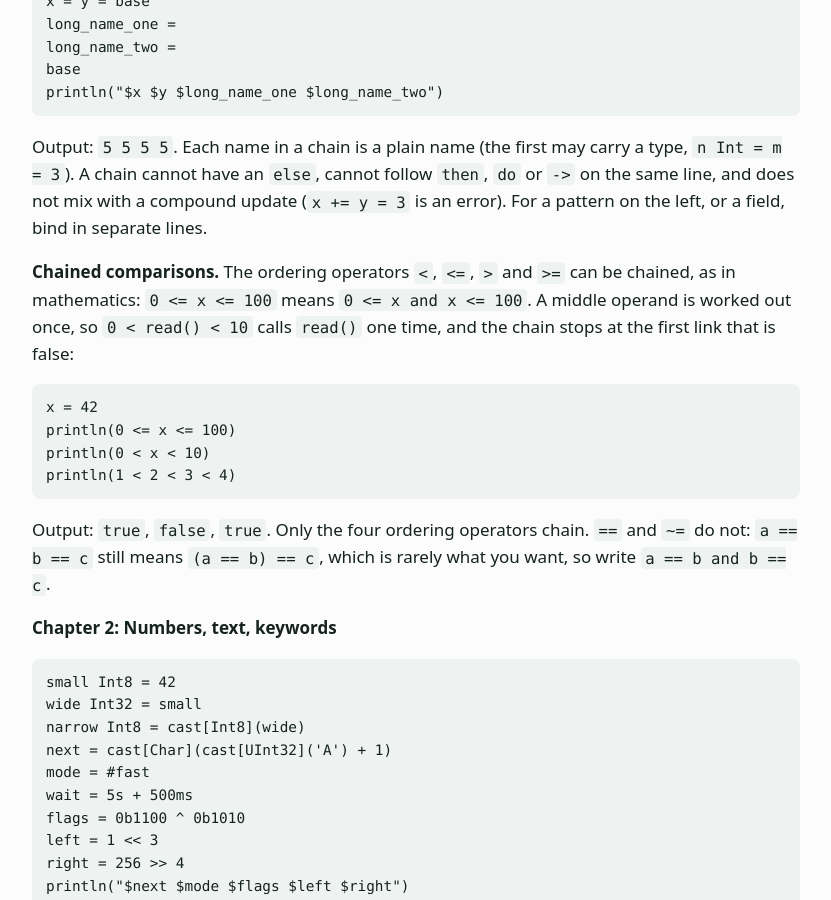
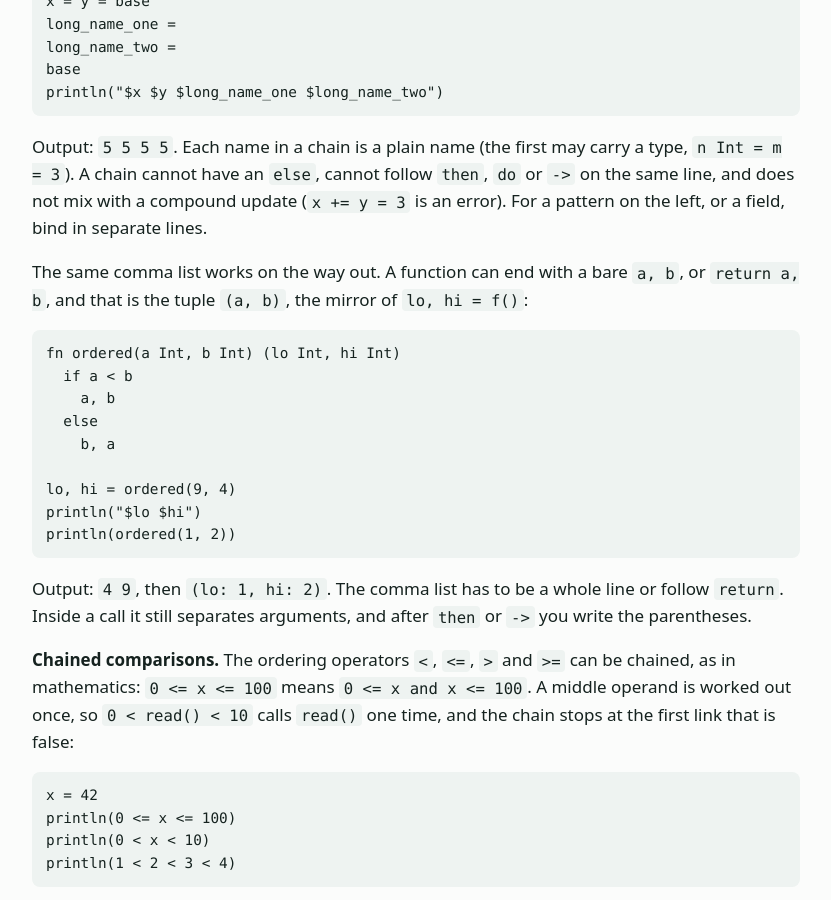
Before and after one commit to slconverse1/moxie, a Jekyll site: the page built from docs/guide.md, in a window 1280 px wide and 900 px high, scrolled down 9284 px. Shown: the whole window, without its empty margins (224-1055 px from the left). Built offline with Jekyll 4.4.1, drawn with Linux system fonts in a browser that asks for light colours.

Commit message:
Bare tuples: a, b as a statement or after return is (a, b)
Co-Authored-By: Claude Sonnet 5.5 <noreply@anthropic.com>
Claude-Session: https://claude.ai/code/session_01XCzUchPRZuBnrDtgjNTTye

````diff
--- a/docs/guide.md
+++ b/docs/guide.md
@@ -338,6 +338,22 @@ println("$x $y $long_name_one $long_name_two")
 ```
 
 Output: `5 5 5 5`. Each name in a chain is a plain name (the first may carry a type, `n Int = m = 3`). A chain cannot have an `else`, cannot follow `then`, `do` or `->` on the same line, and does not mix with a compound update (`x += y = 3` is an error). For a pattern on the left, or a field, bind in separate lines.
+
+The same comma list works on the way out. A function can end with a bare `a, b`, or `return a, b`, and that is the tuple `(a, b)`, the mirror of `lo, hi = f()`:
+
+```
+fn ordered(a Int, b Int) (lo Int, hi Int)
+  if a < b
+    a, b
+  else
+    b, a
+
+lo, hi = ordered(9, 4)
+println("$lo $hi")
+println(ordered(1, 2))
+```
+
+Output: `4 9`, then `(lo: 1, hi: 2)`. The comma list has to be a whole line or follow `return`. Inside a call it still separates arguments, and after `then` or `->` you write the parentheses.
 
 **Chained comparisons.** The ordering operators `<`, `<=`, `>` and `>=` can be chained, as in mathematics: `0 <= x <= 100` means `0 <= x and x <= 100`. A middle operand is worked out once, so `0 < read() < 10` calls `read()` one time, and the chain stops at the first link that is false:
 
````
Also changed, not shown: docs/gc/guide.md (+16 -0 lines), docs/gc/spec.md (+1 -0 lines), docs/spec.md (+1 -0 lines), moxie/parser.py (+11 -2 lines), tests/run_baretuple.py (added, +28 -0 lines), README.md.
